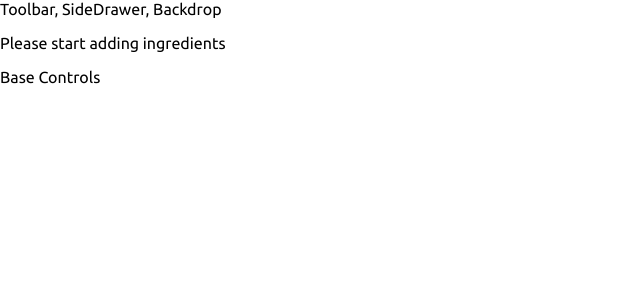
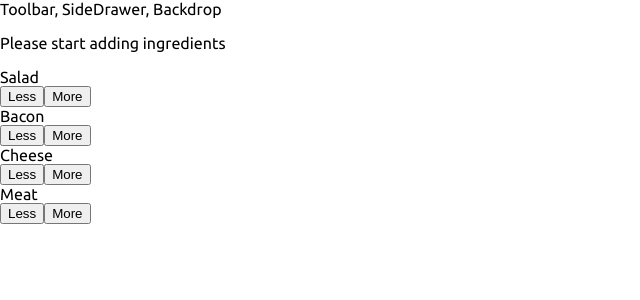
Before and after one commit to NaveenDK/muffin-builder, a React app: page / in a window 1280 px wide. Shown: the top 300 px of the page, without its empty margins (0-640 px from the left). Built offline with nearby package versions, Linux system fonts and the light colour scheme.

Commit message:
added the basecontrol content

```diff
--- a/src/components/Muffin/BaseControls/BaseControls.js
+++ b/src/components/Muffin/BaseControls/BaseControls.js
@@ -1,8 +1,19 @@
 import React from 'react';
+import classes from './BaseControls.css';
+import BaseControl from './BaseControl/BaseControl';
+const controls=[
+ { label: 'Salad', type:'salad'},
+ { label: 'Bacon', type:'bacon'},
+ { label: 'Cheese', type:'cheese'},
+ { label: 'Meat', type:'meat'},
+
+];
 
 const baseControls = (props) =>(
- <div>
-
+ <div className={classes.BaseControls}>
+   {controls.map(ctrl=>(
+       <BaseControl key={ctrl.label} label={ctrl.label}/>
+   ))}
  </div>
 );
 
--- a/src/containers/MuffinBuilder/MuffinBuilder.js
+++ b/src/containers/MuffinBuilder/MuffinBuilder.js
@@ -1,7 +1,7 @@
 import React, {Component} from 'react';
 import Aux from '../../hoc/Auxiliary';
 import Muffin from '../../components/Muffin/Muffin';
-
+import BaseControls from '../../components/Muffin/BaseControls/BaseControls'
 class MuffinBuilder extends Component{
     // constructor(props){
     //     super(props);
@@ -22,7 +22,7 @@ class MuffinBuilder extends Component{
         return(
             <>
               <Muffin ingredients={this.state.ingredients}/>
-              <div>Base Controls</div>
+              <BaseControls/>
             </>
         );
     }
```
